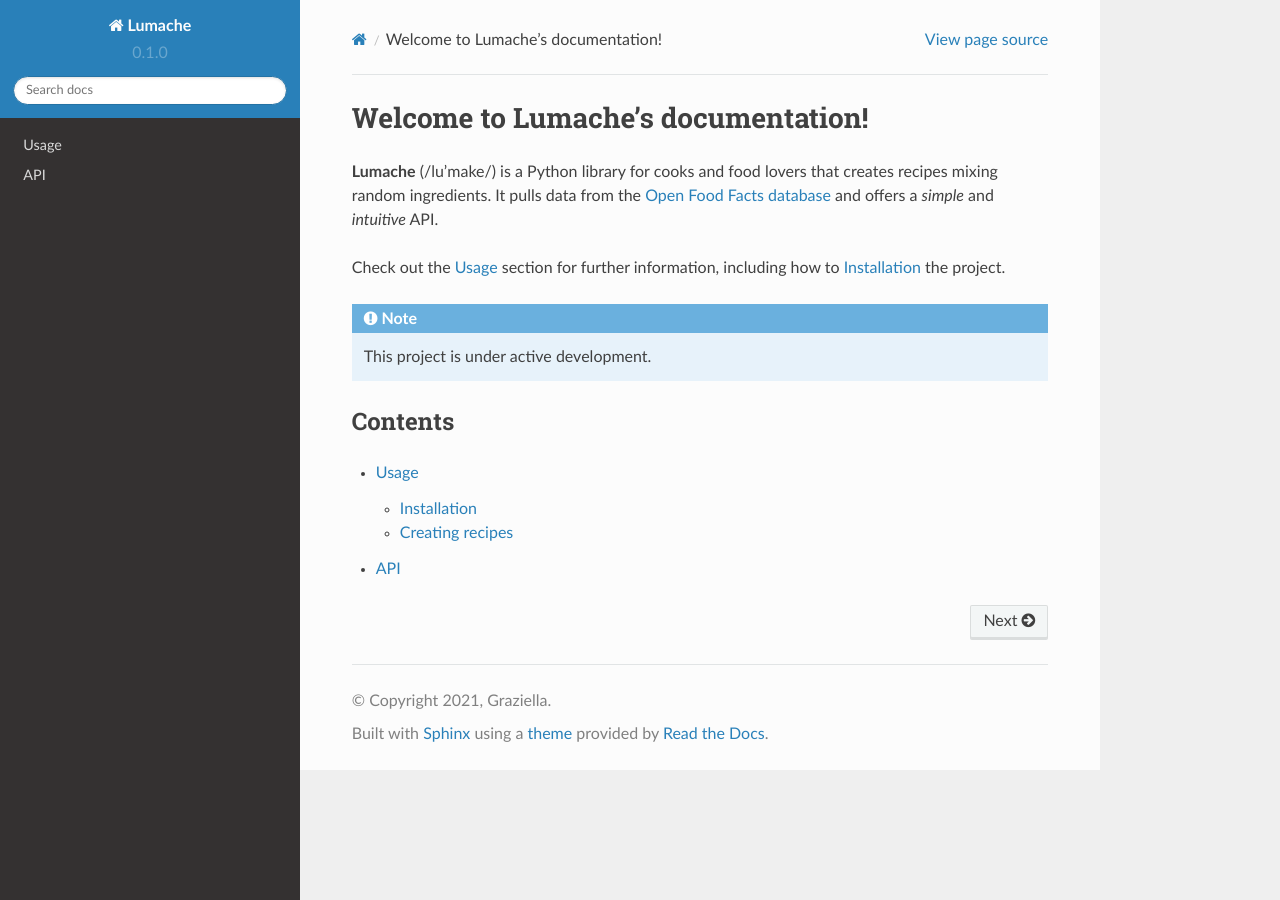
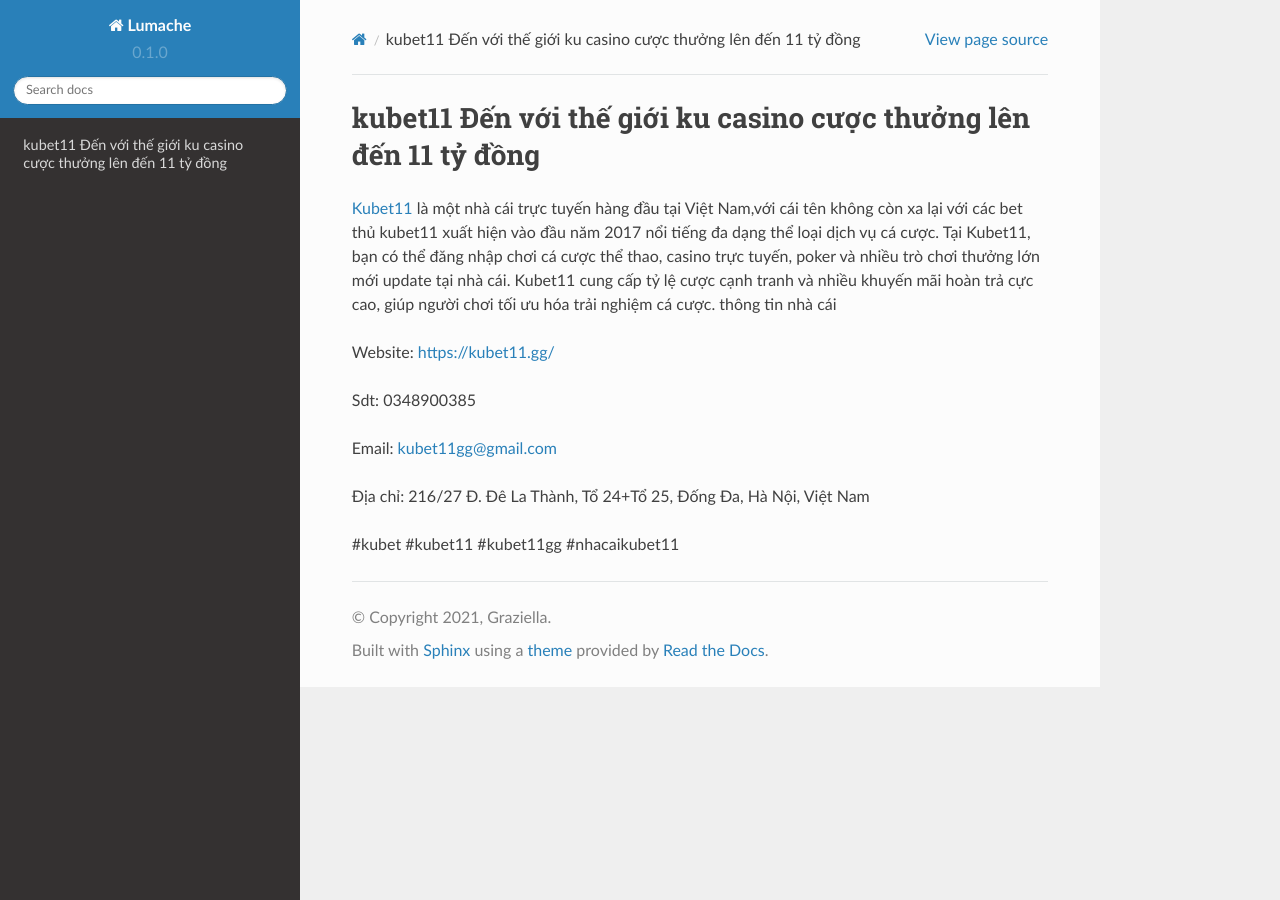
Before and after one commit to antonniotrombeta/kubet11gg, a Sphinx documentation site: the page built from docs/source/index.rst, in a window 1280 px wide. Built offline with Sphinx 7.4.7 and the Read the Docs theme 2.0.0, drawn with Linux system fonts in a browser that asks for light colours.

Commit message:
Update index.rst

```diff
--- a/docs/source/index.rst
+++ b/docs/source/index.rst
@@ -1,22 +1,15 @@
-Welcome to Lumache's documentation!
+kubet11 Đến với thế giới ku casino cược thưởng lên đến 11 tỷ đồng
 ===================================
 
-**Lumache** (/lu'make/) is a Python library for cooks and food lovers
-that creates recipes mixing random ingredients.
-It pulls data from the `Open Food Facts database <https://world.openfoodfacts.org/>`_
-and offers a *simple* and *intuitive* API.
+`Kubet11 <https://kubet11.gg/>`_ là một nhà cái trực tuyến hàng đầu tại Việt Nam,với cái tên không còn xa lại với các bet thủ kubet11 xuất hiện vào đầu năm 2017 nổi tiếng đa dạng thể loại dịch vụ cá cược. Tại Kubet11, bạn có thể đăng nhập chơi cá cược thể thao, casino trực tuyến, poker và nhiều trò chơi thưởng lớn  mới update tại nhà cái. Kubet11 cung cấp tỷ lệ cược cạnh tranh và nhiều khuyến mãi hoàn trả cực cao, giúp người chơi tối ưu hóa trải nghiệm cá cược.
+thông tin nhà cái
 
-Check out the :doc:`usage` section for further information, including
-how to :ref:`installation` the project.
+Website: https://kubet11.gg/
 
-.. note::
+Sdt: 0348900385
 
-   This project is under active development.
+Email: kubet11gg@gmail.com
 
-Contents
---------
+Địa chỉ: 216/27 Đ. Đê La Thành, Tổ 24+Tổ 25, Đống Đa, Hà Nội, Việt Nam
 
-.. toctree::
-
-   usage
-   api
+#kubet #kubet11 #kubet11gg #nhacaikubet11
```
